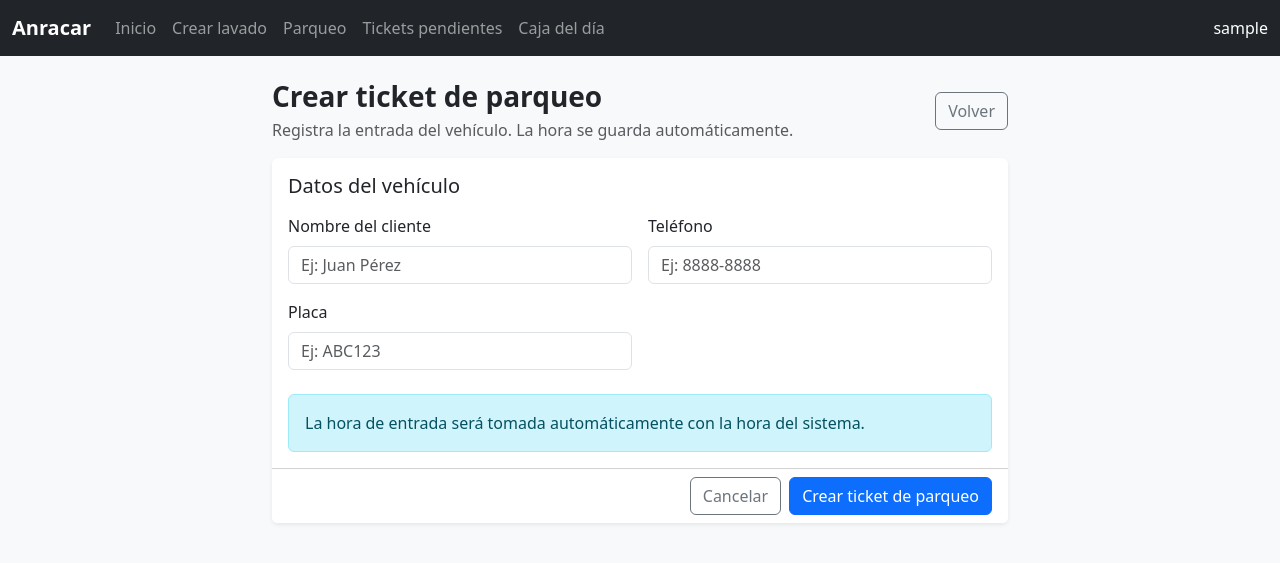
After one commit to abdielgrpro-star/anra-car, a Django app: page /tickets/parking/create/ in a window 1280 px wide. The commit adds this page. Shown: the top 563 px of the page. Run offline with Django 5.2, Linux system fonts and the light colour scheme; the visitor is signed in with stand-in values (Sample User, id 1).

Commit message:
Add parking ticket creation flow

```diff
--- a/templates/base.html
+++ b/templates/base.html
@@ -34,7 +34,9 @@
                     </li>
 
                     <li class="nav-item">
-                        <a class="nav-link" href="#">Parqueo</a>
+                        <a class="nav-link" href="{% url 'tickets:active_parking_tickets' %}">
+                            Parqueo
+                        </a>
                     </li>
 
                     <li class="nav-item">
--- a/templates/home.html
+++ b/templates/home.html
@@ -36,7 +36,9 @@
                 <p class="card-text text-muted">
                     Crear entrada de parqueo y cobrar por tiempo.
                 </p>
-                <a href="#" class="btn btn-primary w-100">Nuevo parqueo</a>
+                <a href="{% url 'tickets:create_parking_ticket' %}" class="btn btn-primary w-100">
+                    Nuevo parqueo
+                </a>
             </div>
         </div>
     </div>
--- /dev/null
+++ b/templates/tickets/create_parking_ticket.html
@@ -0,0 +1,70 @@
+{% extends "base.html" %}
+
+{% block title %}Crear parqueo | Anracar{% endblock %}
+
+{% block content %}
+
+<div class="row justify-content-center">
+    <div class="col-lg-8">
+
+        <div class="d-flex justify-content-between align-items-center mb-3">
+            <div>
+                <h1 class="h3 fw-bold mb-1">Crear ticket de parqueo</h1>
+                <p class="text-muted mb-0">
+                    Registra la entrada del vehículo. La hora se guarda automáticamente.
+                </p>
+            </div>
+
+            <a href="{% url 'home' %}" class="btn btn-outline-secondary">
+                Volver
+            </a>
+        </div>
+
+        <form method="post" class="card shadow-sm border-0">
+            {% csrf_token %}
+
+            <div class="card-body">
+
+                <h5 class="card-title mb-3">Datos del vehículo</h5>
+
+                <div class="row g-3">
+                    <div class="col-md-6">
+                        <label class="form-label">{{ form.customer_name.label }}</label>
+                        {{ form.customer_name }}
+                        {{ form.customer_name.errors }}
+                    </div>
+
+                    <div class="col-md-6">
+                        <label class="form-label">{{ form.customer_phone.label }}</label>
+                        {{ form.customer_phone }}
+                        {{ form.customer_phone.errors }}
+                    </div>
+
+                    <div class="col-md-6">
+                        <label class="form-label">{{ form.vehicle_plate.label }}</label>
+                        {{ form.vehicle_plate }}
+                        {{ form.vehicle_plate.errors }}
+                    </div>
+                </div>
+
+                <div class="alert alert-info mt-4 mb-0">
+                    La hora de entrada será tomada automáticamente con la hora del sistema.
+                </div>
+
+            </div>
+
+            <div class="card-footer bg-white d-flex justify-content-end gap-2">
+                <a href="{% url 'home' %}" class="btn btn-outline-secondary">
+                    Cancelar
+                </a>
+
+                <button type="submit" class="btn btn-primary">
+                    Crear ticket de parqueo
+                </button>
+            </div>
+        </form>
+
+    </div>
+</div>
+
+{% endblock %}
--- a/tickets/forms.py
+++ b/tickets/forms.py
@@ -101,3 +101,34 @@ class ChargeWashTicketForm(forms.Form):
             "placeholder": "Opcional",
         }),
     )
+
+class ParkingTicketForm(forms.Form):
+    customer_name = forms.CharField(
+        label="Nombre del cliente",
+        max_length=150,
+        required=False,
+        widget=forms.TextInput(attrs={
+            "class": "form-control",
+            "placeholder": "Ej: Juan Pérez",
+        }),
+    )
+
+    customer_phone = forms.CharField(
+        label="Teléfono",
+        max_length=30,
+        required=False,
+        widget=forms.TextInput(attrs={
+            "class": "form-control",
+            "placeholder": "Ej: 8888-8888",
+        }),
+    )
+
+    vehicle_plate = forms.CharField(
+        label="Placa",
+        max_length=30,
+        required=True,
+        widget=forms.TextInput(attrs={
+            "class": "form-control",
+            "placeholder": "Ej: ABC123",
+        }),
+    )
--- a/tickets/urls.py
+++ b/tickets/urls.py
@@ -9,4 +9,8 @@ urlpatterns = [
     path("wash/pending/", views.pending_wash_tickets, name="pending_wash_tickets"),
     path("wash/<int:ticket_id>/charge/", views.charge_wash_ticket, name="charge_wash_ticket"),
     path("wash/<int:ticket_id>/", views.wash_ticket_detail, name="wash_ticket_detail"),
+
+    path("parking/create/", views.create_parking_ticket, name="create_parking_ticket"),
+    path("parking/active/", views.active_parking_tickets, name="active_parking_tickets"),
+    path("parking/<int:ticket_id>/", views.parking_ticket_detail, name="parking_ticket_detail"),
 ]
--- a/tickets/views.py
+++ b/tickets/views.py
@@ -9,8 +9,9 @@ from django.utils import timezone
 
 from audit.models import AuditLog
 from cash.models import CashDay
+from catalog.models import Service
 from payments.models import Payment
-from tickets.forms import WashTicketForm, ChargeWashTicketForm
+from tickets.forms import ChargeWashTicketForm, ParkingTicketForm, WashTicketForm
 from tickets.models import Customer, Ticket, TicketExtra
 from tickets.utils import (
     calculate_tax_from_total,
@@ -158,6 +159,175 @@ def create_wash_ticket(request):
         },
     )
 
+@login_required
+@transaction.atomic
+def create_parking_ticket(request):
+    if request.method == "POST":
+        form = ParkingTicketForm(request.POST)
+
+        if form.is_valid():
+            customer_name = form.cleaned_data["customer_name"]
+            customer_phone = form.cleaned_data["customer_phone"]
+            vehicle_plate = form.cleaned_data["vehicle_plate"].upper().strip()
+
+            customer = Customer.objects.create(
+                full_name=customer_name,
+                phone=customer_phone,
+            )
+
+            cash_day, created = CashDay.objects.get_or_create(
+                business_date=timezone.localdate(),
+                defaults={
+                    "status": CashDay.OPEN,
+                },
+            )
+
+            parking_service = get_object_or_404(
+                Service,
+                service_type=Service.PARKING,
+                is_active=True,
+            )
+
+            first_hour_price = Decimal("1000.00")
+            block_price = Decimal("500.00")
+            block_minutes = 30
+
+            tax_data = calculate_tax_from_total(
+                total_with_tax=first_hour_price,
+                tax_rate=parking_service.tax_rate,
+            )
+
+            closing_code = generate_closing_code()
+            ticket_number = generate_ticket_number(prefix="P")
+
+            ticket = Ticket.objects.create(
+                ticket_number=ticket_number,
+                ticket_type=Ticket.PARKING,
+                status=Ticket.ACTIVE,
+
+                customer=customer,
+                service=parking_service,
+                cash_day=cash_day,
+
+                customer_name_snapshot=customer_name,
+                customer_phone_snapshot=customer_phone,
+                vehicle_plate=vehicle_plate,
+
+                service_name_snapshot=parking_service.name,
+                service_price_with_tax_snapshot=parking_service.price_with_tax,
+
+                subtotal_without_tax=tax_data["subtotal_without_tax"],
+                tax_rate=parking_service.tax_rate,
+                tax_amount=tax_data["tax_amount"],
+                discount_amount=Decimal("0.00"),
+                total_with_tax=first_hour_price,
+
+                closing_code_hash=make_password(closing_code),
+
+                parking_entry_at=timezone.now(),
+                parking_first_hour_price_snapshot=first_hour_price,
+                parking_block_price_snapshot=block_price,
+                parking_block_minutes_snapshot=block_minutes,
+
+                created_by_employee=request.user,
+            )
+
+            AuditLog.objects.create(
+                employee=request.user,
+                ticket=ticket,
+                action_type=AuditLog.CREATE_PARKING_TICKET,
+                entity_type="Ticket",
+                entity_id=ticket.id,
+                old_values=None,
+                new_values={
+                    "ticket_number": ticket.ticket_number,
+                    "ticket_type": ticket.ticket_type,
+                    "status": ticket.status,
+                    "customer_name": ticket.customer_name_snapshot,
+                    "customer_phone": ticket.customer_phone_snapshot,
+                    "vehicle_plate": ticket.vehicle_plate,
+                    "parking_entry_at": str(ticket.parking_entry_at),
+                    "parking_first_hour_price": str(ticket.parking_first_hour_price_snapshot),
+                    "parking_block_price": str(ticket.parking_block_price_snapshot),
+                    "parking_block_minutes": ticket.parking_block_minutes_snapshot,
+                },
+                reason="Ticket de parqueo creado",
+            )
+
+            request.session["last_closing_code"] = closing_code
+
+            messages.success(
+                request,
+                f"Ticket de parqueo {ticket.ticket_number} creado correctamente.",
+            )
+
+            return redirect("tickets:parking_ticket_detail", ticket_id=ticket.id)
+
+    else:
+        form = ParkingTicketForm()
+
+    return render(
+        request,
+        "tickets/create_parking_ticket.html",
+        {
+            "form": form,
+        },
+    )
+
+@login_required
+def parking_ticket_detail(request, ticket_id):
+    ticket = get_object_or_404(
+        Ticket.objects.select_related(
+            "customer",
+            "service",
+            "cash_day",
+            "created_by_employee",
+        ),
+        id=ticket_id,
+        ticket_type=Ticket.PARKING,
+    )
+
+    closing_code = request.session.pop("last_closing_code", None)
+
+    return render(
+        request,
+        "tickets/parking_ticket_detail.html",
+        {
+            "ticket": ticket,
+            "closing_code": closing_code,
+        },
+    )
+
+@login_required
+def active_parking_tickets(request):
+    tickets = (
+        Ticket.objects
+        .select_related("customer", "service", "cash_day", "created_by_employee")
+        .filter(
+            ticket_type=Ticket.PARKING,
+            status=Ticket.ACTIVE,
+        )
+        .order_by("-parking_entry_at")
+    )
+
+    search_query = request.GET.get("q", "").strip()
+
+    if search_query:
+        tickets = tickets.filter(
+            models.Q(ticket_number__icontains=search_query)
+            | models.Q(vehicle_plate__icontains=search_query)
+            | models.Q(customer_name_snapshot__icontains=search_query)
+            | models.Q(customer_phone_snapshot__icontains=search_query)
+        )
+
+    return render(
+        request,
+        "tickets/active_parking_tickets.html",
+        {
+            "tickets": tickets,
+            "search_query": search_query,
+        },
+    )
 
 @login_required
 def wash_ticket_detail(request, ticket_id):
```
Also changed, not shown: templates/tickets/active_parking_tickets.html (added, +130 -0 lines), templates/tickets/parking_ticket_detail.html (added, +149 -0 lines).
